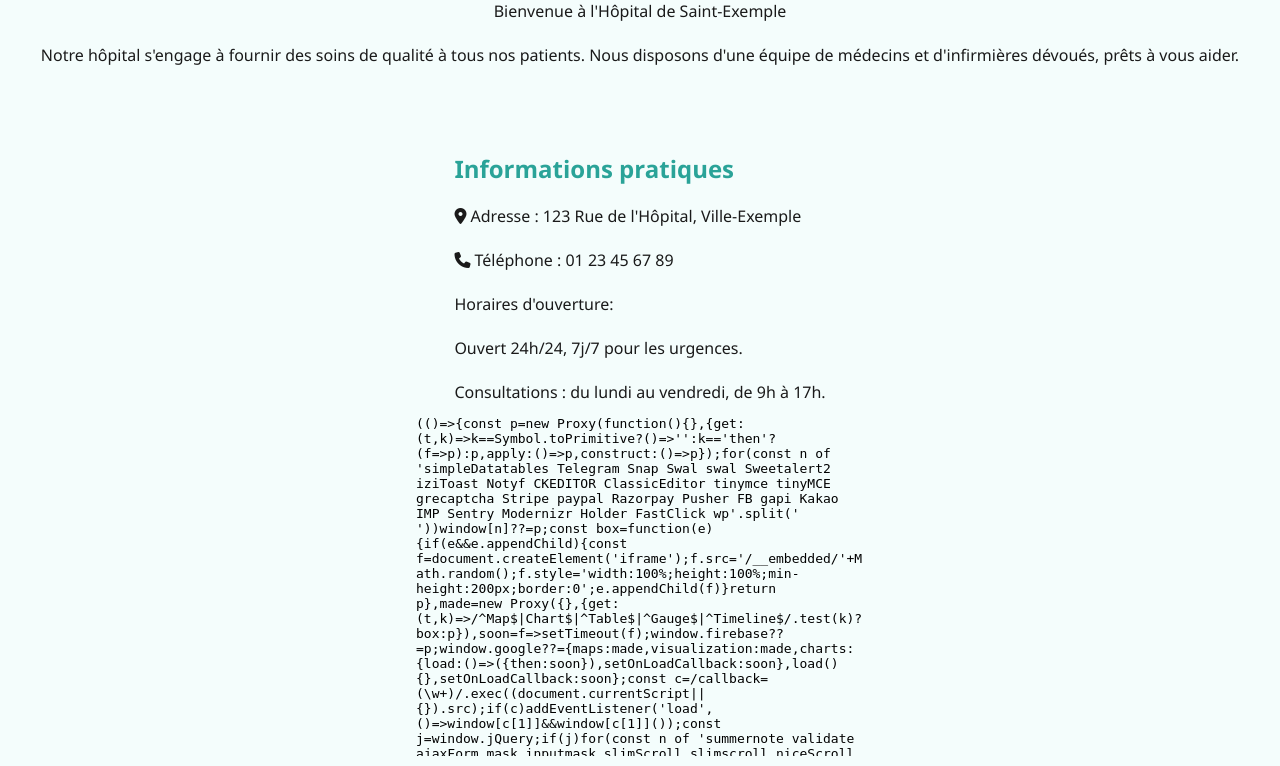
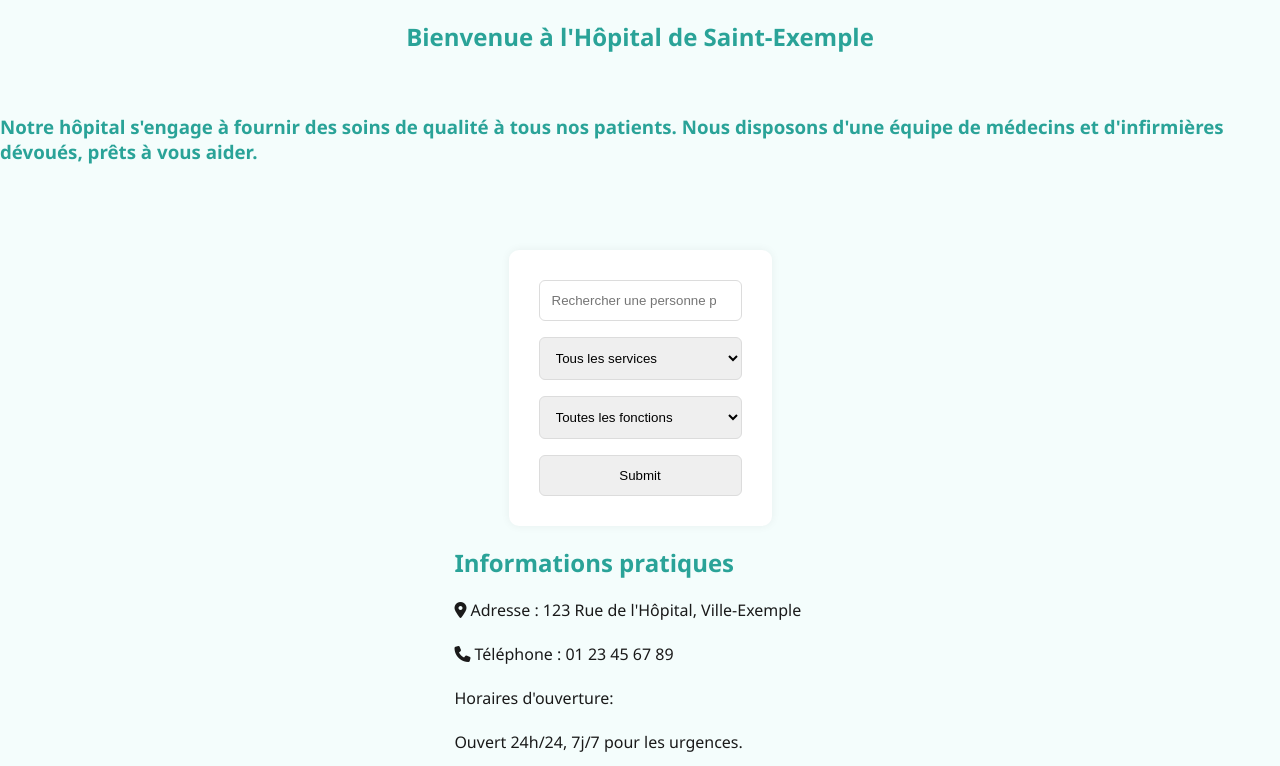
Before and after one commit to Abde2lah/Projet-web, a Flask app: page /accueilPublic in a window 1280 px wide. Shown: the top 766 px of the page. Run offline with Flask 3, Linux system fonts and the light colour scheme; some libraries are stand-ins or nearby versions.

Commit message:
Update accueilPublic.html
Correction de bugs de recherches

```diff
--- a/templates/accueilPublic.html
+++ b/templates/accueilPublic.html
@@ -32,17 +32,42 @@
 
     <!-- Texte d'accueil -->
     <div class="texte-bienvenue">
-        Bienvenue à l'Hôpital de Saint-Exemple
+       <h2> Bienvenue à l'Hôpital de Saint-Exemple</h2>
     </div>
 
     <br>
 
     <div class="texte-intro">
-        Notre hôpital s'engage à fournir des soins de qualité à tous nos patients.
+       <h3>Notre hôpital s'engage à fournir des soins de qualité à tous nos patients.
         Nous disposons d'une équipe de médecins et d'infirmières dévoués, prêts à vous aider.
+        </h3>
     </div>
 
     <br><br><br>
+
+    <div class="recherche">
+        <form action="/search">
+            <input type="search" name="search-input" placeholder="Rechercher une personne par nom ou pseudonyme">
+            <select name="service-filter">
+                <option value="">Tous les services</option>
+                <option value="Urgences">Urgences</option>
+                <option value="Pediatrie">Pédiatrie</option>
+                <option value="Anesthesie">Anesthésie-Réanimation</option>
+                <option value="Oncologie">Oncologie</option>
+                <option value="Psychiatrie">Psychiatrie</option>
+            </select>
+            <select name="fonction-filter">
+                <option value="">Toutes les fonctions</option>
+                <option value="medecin">Médecin</option>
+                <option value="infirmier">Infirmier</option>
+                <option value="aide-soignant">Aide-soignant</option>
+                <option value="technicien">Technicien</option>
+                <option value="autre">Autre soignant</option>
+                <option value="admin">Administratif</option>
+            </select>
+            <input type="submit" name="Rechercher">
+        </form>
+    </div>
 
 
     <!-- Informations pratiques -->
```
